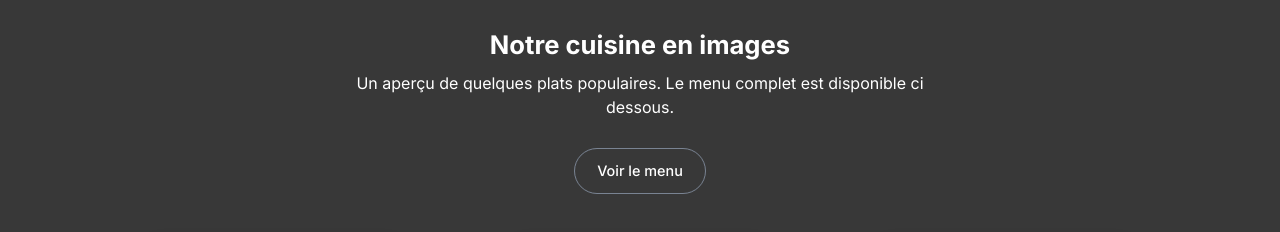
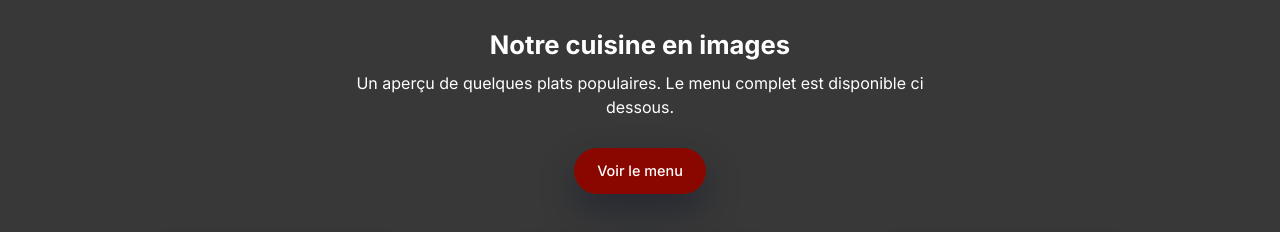
Before and after one commit to MathisD-T/demo, a plain HTML site: page demos/la-goelette/index.html in a window 1280 px wide. Shown: the part 662-894 px from the top of the page. Drawn offline with Linux system fonts and the light colour scheme; grey boxes are pictures that could not be loaded.

Commit message:
Update link styles for menu buttons

```diff
--- a/demos/la-goelette/index.html
+++ b/demos/la-goelette/index.html
@@ -88,7 +88,7 @@
 
       <!-- Boutons menu + commande -->
       <div class="menu-actions">
-        <a href="https://www.google.com/search?q=la+goelette&rlz=1C1ONGR_frCA1026CA1026&oq=la+goe&gs_lcrp=EgZjaHJvbWUqDggAEEUYJxg7GIAEGIoFMg4IABBFGCcYOxiABBiKBTIICAEQRRgnGDsyBggCEEUYOzIGCAMQRRhAMgYIBBBFGDkyEwgFEC4YrwEYxwEYgAQYjgUYmAUyBggGEEUYPDIGCAcQRRg80gEHOTU0ajBqN6gCALACAA&sourceid=chrome&ie=UTF-8#vhid=33:/g/11c48sfjgl&vssid=menu-viewer-entrypoint" target="_blank" rel="noopener" class="btn btn-outline">
+        <a href="https://www.google.com/search?q=la+goelette&rlz=1C1ONGR_frCA1026CA1026&oq=la+goe&gs_lcrp=EgZjaHJvbWUqDggAEEUYJxg7GIAEGIoFMg4IABBFGCcYOxiABBiKBTIICAEQRRgnGDsyBggCEEUYOzIGCAMQRRhAMgYIBBBFGDkyEwgFEC4YrwEYxwEYgAQYjgUYmAUyBggGEEUYPDIGCAcQRRg80gEHOTU0ajBqN6gCALACAA&sourceid=chrome&ie=UTF-8#vhid=33:/g/11c48sfjgl&vssid=menu-viewer-entrypoint" target="_blank" rel="noopener" class="btn btn-primary">
           Voir le menu
         </a>
 
```
